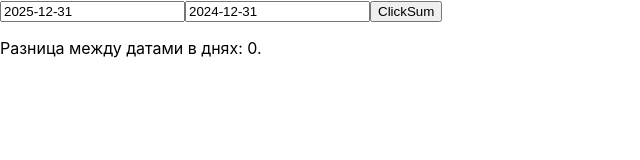
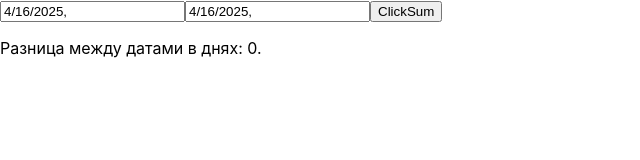
Before and after one commit to nemnogokartavyy/Basic-React-Tutorial, a React (Create React App) app: page / in a window 1280 px wide. Shown: the top 160 px of the page, without its empty margins (0-640 px from the left). Built offline with nearby package versions, Linux system fonts and the light colour scheme.

Commit message:
React Prime 60/112 chapter 3 task 56 gtask

```diff
--- a/src/App.js
+++ b/src/App.js
@@ -2,17 +2,24 @@
 
 import React, { useState } from 'react';
 
-//2
+//3
 function App() {
 
-  const [input1, setInput1] = useState('2025-12-31');
-  const [input2, setInput2] = useState('2024-12-31');
+  let dateNow = new Date();
+
+  const [input1, setInput1] = useState(formDate(dateNow));
+  const [input2, setInput2] = useState(formDate(dateNow));
   const [result, setResult] = useState(0);
 
   function func(dateInput1, dateInput2) {
     let date1 = new Date(dateInput1);
     let date2 = new Date(dateInput2);
     setResult(Math.abs(date1 - date2) / (1000 * 60 * 60 * 24));
+  }
+
+  function formDate(date) {
+    let result = date.toLocaleString().slice(0, 10).split('.').reverse().join('-');
+    return result;
   }
 
   return (
```
